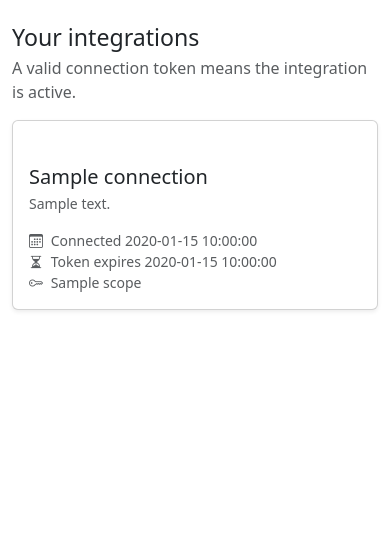
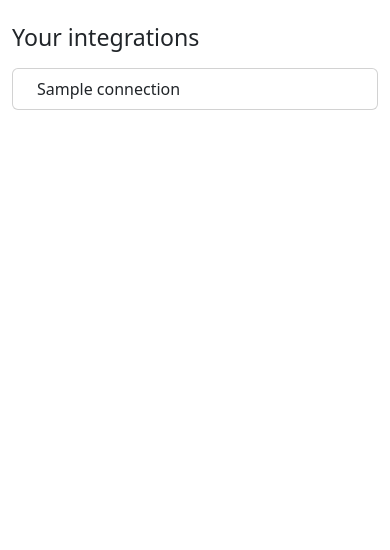
Before and after one commit to nyjc-computing/campus-profile, a Flask app: template templates/integrations.html in a window 390 px wide. Shown: the part 57-607 px from the top of the page. Run offline with Flask 3, Linux system fonts and the light colour scheme; the template is opened without the code that fills it: most values are stand-ins (such as "Sample title", 1, 10 or a date in 2020).

Commit message:
refactor: compact integration cards per review feedback
Drop everything the user cannot act on: the grid subtitle, the
per-provider linking purpose, approved scopes, and token
created/expiry timestamps (server manages token validity on the
user's behalf). Status labels shortened to fit the compact cards.

Replace the fixed 3-column row with an auto-flowing CSS grid
(auto-fill, minmax 220px) so any number of integrations wraps
cleanly from one column on phones to several on desktop.

Tests now pin the slimmer view contract: status only, with token
material and connection metadata asserted absent.

```diff
--- a/integrations.py
+++ b/integrations.py
@@ -16,29 +16,17 @@ STATUS_UNKNOWN = "unknown"
 # label and Bootstrap badge classes per status.
 _STATUS_LABELS = {
     STATUS_CONNECTED: ("Connected", "bg-success"),
-    STATUS_EXPIRED: ("Token expired", "bg-warning text-dark"),
+    STATUS_EXPIRED: ("Expired", "bg-warning text-dark"),
     STATUS_NOT_CONNECTED: ("Not connected", "bg-secondary"),
-    STATUS_UNKNOWN: ("Status unavailable", "bg-danger"),
+    STATUS_UNKNOWN: ("Unknown", "bg-danger"),
 }
 
 # Placeholder registry: replace with a backend-provided registry
 # when the Campus API exposes one.
 PROVIDERS = {
-    "discord": {
-        "title": "Discord",
-        "description": "Link your Discord account for server and role access.",
-        "icon": "bi-discord",
-    },
-    "github": {
-        "title": "GitHub",
-        "description": "Connect GitHub for repository and coursework tooling.",
-        "icon": "bi-github",
-    },
-    "google": {
-        "title": "Google",
-        "description": "Connect Google Drive and Calendar to your Campus account.",
-        "icon": "bi-google",
-    },
+    "discord": {"title": "Discord", "icon": "bi-discord"},
+    "github": {"title": "GitHub", "icon": "bi-github"},
+    "google": {"title": "Google", "icon": "bi-google"},
 }
 
 
@@ -52,21 +40,18 @@ def _mark(view: dict, status: str) -> dict:
 def get_integration_status(client, provider_id: str, user_id: str) -> dict:
     """Build the display state for one provider connection.
 
-    Only derived, non-secret fields are returned -- token material must
-    never reach the template.
+    The view carries only the provider identity and its status -- token
+    material and connection metadata (scopes, timestamps) are
+    server-managed and must never reach the template.
     """
     meta = PROVIDERS[provider_id]
     view = {
         "id": provider_id,
         "title": meta["title"],
-        "description": meta["description"],
         "icon": meta["icon"],
         "status": STATUS_UNKNOWN,
         "label": None,
         "badge": None,
-        "expires_at": None,
-        "scopes": [],
-        "connected_at": None,
     }
 
     try:
@@ -79,12 +64,9 @@ def get_integration_status(client, provider_id: str, user_id: str) -> dict:
         # provider as unknown rather than crashing the page.
         return _mark(view, STATUS_UNKNOWN)
 
-    view["connected_at"] = creds.created_at
     token = getattr(creds, "token", None)
     if token is None:
         return _mark(view, STATUS_UNKNOWN)
-    view["expires_at"] = token.expires_at
-    view["scopes"] = list(token.scopes or [])
     if token.is_expired():
         return _mark(view, STATUS_EXPIRED)
     return _mark(view, STATUS_CONNECTED)
--- a/static/style.css
+++ b/static/style.css
@@ -2,6 +2,14 @@
 
 .navbar-brand {
     font-weight: 600;
+}
+
+/* Auto-flowing card grid: fills as many columns as fit (1 on phones,
+   more as space allows), wraps gracefully as integrations are added. */
+.integration-grid {
+    display: grid;
+    gap: 0.75rem;
+    grid-template-columns: repeat(auto-fill, minmax(220px, 1fr));
 }
 
 .integration-card {
--- a/templates/integrations.html
+++ b/templates/integrations.html
@@ -3,42 +3,15 @@
 
 {% block content %}
 <div class="container py-4">
-    <h1 class="h3 mb-1">Your integrations</h1>
-    <p class="text-muted">
-        A valid connection token means the integration is active.
-    </p>
+    <h1 class="h3 mb-3">Your integrations</h1>
 
-    <div class="row row-cols-1 row-cols-md-3 g-3">
+    <div class="integration-grid">
         {% for connection in connections %}
-        <div class="col">
-            <div class="card integration-card h-100 shadow-sm">
-                <div class="card-body">
-                    <div class="d-flex justify-content-between align-items-start mb-2">
-                        <i class="bi {{ connection.icon }} fs-2"></i>
-                        <span class="badge {{ connection.badge }}">{{ connection.label }}</span>
-                    </div>
-                    <h2 class="h5 mb-1">{{ connection.title }}</h2>
-                    <p class="text-muted small">{{ connection.description }}</p>
-
-                    {% if connection.status == 'connected' or connection.status == 'expired' %}
-                    <ul class="list-unstyled small text-muted mb-0">
-                        <li>
-                            <i class="bi bi-calendar3 me-1"></i>
-                            Connected {{ connection.connected_at | timestamp }}
-                        </li>
-                        <li>
-                            <i class="bi bi-hourglass-split me-1"></i>
-                            Token expires {{ connection.expires_at | timestamp }}
-                        </li>
-                        {% if connection.scopes %}
-                        <li>
-                            <i class="bi bi-key me-1"></i>
-                            {{ connection.scopes | join(', ') }}
-                        </li>
-                        {% endif %}
-                    </ul>
-                    {% endif %}
-                </div>
+        <div class="card integration-card">
+            <div class="card-body d-flex align-items-center gap-2 p-2 px-3">
+                <i class="bi {{ connection.icon }} fs-4"></i>
+                <span class="text-truncate">{{ connection.title }}</span>
+                <span class="badge {{ connection.badge }} ms-auto flex-shrink-0">{{ connection.label }}</span>
             </div>
         </div>
         {% endfor %}
```
Also changed, not shown: tests/test_smoke.py (+4 -7 lines).
